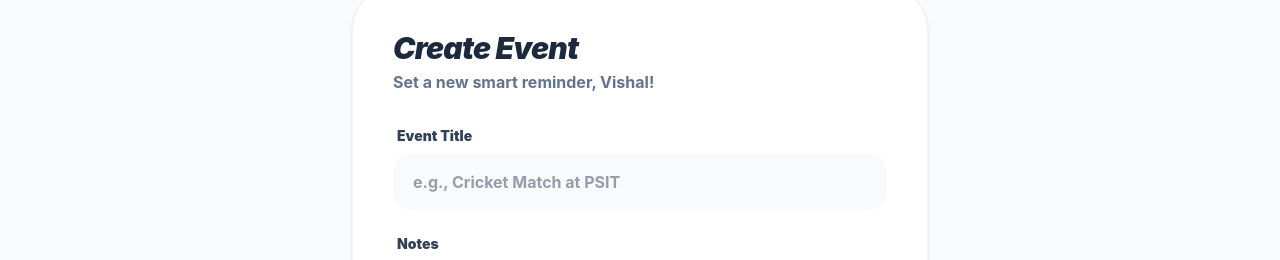
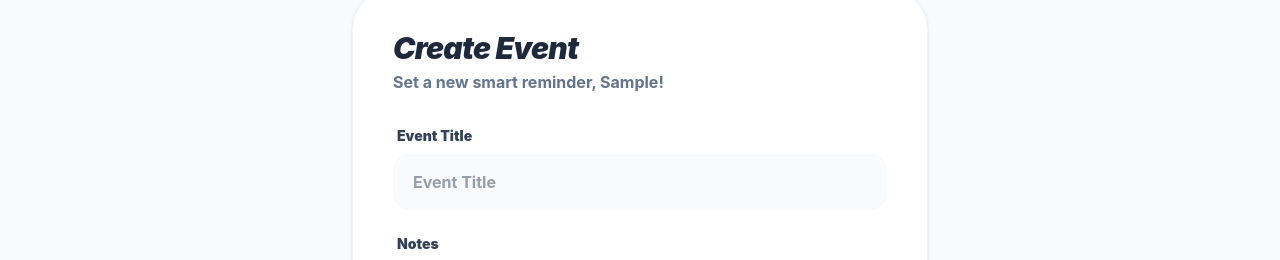
Before and after one commit to maurya-78/LifeTrack, a React (Vite) app: page /add-event in a window 1280 px wide. Shown: the part 182-442 px from the top of the page. Built offline with nearby package versions, Linux system fonts and the light colour scheme; no server answers; sample sign-in values are in the browser's storage.

Commit message:
first commit

```diff
--- a/src/components/Navbar.jsx
+++ b/src/components/Navbar.jsx
@@ -8,7 +8,7 @@ const Navbar = () => {
   const user = auth.currentUser;
 
   const handleLogout = (e) => {
-    e.stopPropagation(); // Profile click
+    e.stopPropagation(); // Profile
     signOut(auth);
     navigate('/');
   };
@@ -29,7 +29,7 @@ const Navbar = () => {
           Calendar
         </Link>
 
-        {/* Clickable User Profile Section */}
+        {/* Editing User Profile Section */}
         <div
           onClick={() => navigate('/profile')}
           className="flex items-center gap-3 pl-4 md:pl-8 border-l border-slate-100 cursor-pointer group transition-all"
--- a/src/components/ProtectedRoute.jsx
+++ b/src/components/ProtectedRoute.jsx
@@ -4,25 +4,25 @@ import { onAuthStateChanged } from 'firebase/auth';
 import { auth } from '../firebase';
 
 /**
- * ProtectedRoute Wrapper
- * Listens to Firebase Auth state and redirects unauthorized users.
+  ProtectedRoute Wrapper
+  Listens to Firebase Auth state and redirects unauthorized users.
  */
 const ProtectedRoute = ({ children }) => {
   const [loading, setLoading] = useState(true);
   const [user, setUser] = useState(null);
 
   useEffect(() => {
-    // onAuthStateChanged returns an 'unsubscribe' function to clean up the listener
+    // onAuthStateChanged returns
     const unsubscribe = onAuthStateChanged(auth, (currentUser) => {
       setUser(currentUser);
       setLoading(false); // Stop showing loader once Firebase responds
     });
 
-    return () => unsubscribe(); // Cleanup listener on unmount
+    return () => unsubscribe();
   }, []);
 
   if (loading) {
-    // Show a simple loading screen while checking authentication
+
     return (
       <div className="min-h-screen flex items-center justify-center bg-gray-50 dark:bg-gray-900">
         <div className="animate-spin rounded-full h-12 w-12 border-b-2 border-blue-600"></div>
--- a/src/pages/AddEvent.jsx
+++ b/src/pages/AddEvent.jsx
@@ -10,7 +10,7 @@ const AddEvent = () => {
     title: '',
     description: '',
     date: '',
-    category: 'Exam' // Default category
+    category: 'Exam'
   });
 
   const [loading, setLoading] = useState(false);
@@ -38,7 +38,7 @@ const AddEvent = () => {
     try {
       const userEventsRef = collection(db, "users", user.uid, "events");
 
-      // Firestore mein data add karna
+      // Add data in the firebase
       await addDoc(userEventsRef, {
         title: formData.title,
         description: formData.description,
@@ -58,13 +58,13 @@ const AddEvent = () => {
   };
 
   return (
-    // Clean White Theme
+    // Theme
     <div className="min-h-screen bg-[#f8fafc] flex items-center justify-center p-6">
       <div className="max-w-xl w-full bg-white rounded-[40px] shadow-sm border border-slate-100 overflow-hidden">
 
         <div className="px-10 pt-10 pb-8">
           <h2 className="text-3xl font-black text-slate-800 tracking-tight italic">Create Event</h2>
-          <p className="text-slate-500 font-bold mt-1">Set a new smart reminder, Vishal!</p>
+          <p className="text-slate-500 font-bold mt-1">Set a new smart reminder, {auth.currentUser?.displayName?.split(' ')[0] || "User"}!</p>
         </div>
 
         <form onSubmit={handleSubmit} className="px-10 pb-10 space-y-6">
@@ -77,7 +77,7 @@ const AddEvent = () => {
               value={formData.title}
               onChange={handleChange}
               required
-              placeholder="e.g., Cricket Match at PSIT"
+              placeholder="Event Title "
               className="w-full px-5 py-4 rounded-2xl bg-slate-50 border-none focus:ring-2 focus:ring-blue-500 outline-none font-bold text-slate-700 transition-all"
             />
           </div>
@@ -109,7 +109,7 @@ const AddEvent = () => {
               />
             </div>
 
-            {/* Category Dropdown */}
+            {/* Category  */}
             <div>
               <label className="block text-sm font-black text-slate-700 mb-2 ml-1">Category</label>
              <select
--- a/src/pages/Dashboard.jsx
+++ b/src/pages/Dashboard.jsx
@@ -184,7 +184,7 @@ const Dashboard = () => {
                       <span className="text-slate-400 text-[10px] font-black">{new Date(event.date).toDateString()}</span>
                       {/* Past Date Message */}
                       {isPast && (
-                        <span className="text-[9px] font-black text-blue-400 uppercase tracking-tighter mt-1">● Memory Captured</span>
+                        <span className="text-[9px] font-black text-blue-400 uppercase tracking-tighter mt-1">● Previous Event</span>
                       )}
                     </div>
                     <div className="flex gap-4">
--- a/src/pages/Login.jsx
+++ b/src/pages/Login.jsx
@@ -20,7 +20,7 @@ const Login = () => {
         //  Sign Up Logic
         const userCredential = await createUserWithEmailAndPassword(auth, email, password);
 
-        // 2. Add Name to Firebase Profile
+        // Add Name to Firebase Profile
         await updateProfile(userCredential.user, {
           displayName: name
         });
```
